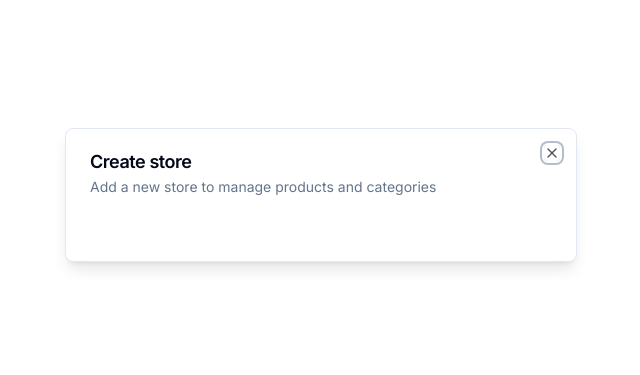
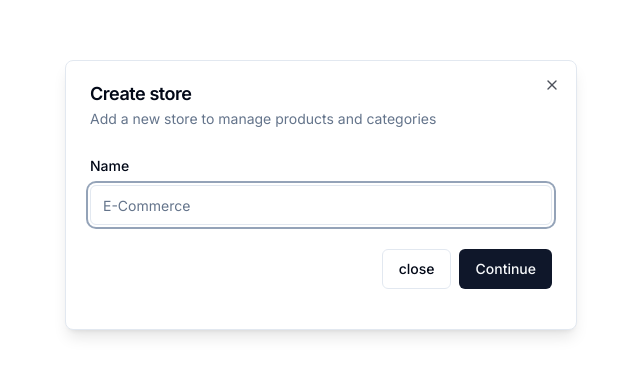
Before and after one commit to okellodaniel/e-cuk, a Next.js app: page / in a window 1280 px wide. Shown: the part 205-580 px from the top of the page, without its empty margins (319-959 px from the left). Built offline with nearby package versions, Linux system fonts and the light colour scheme.

Commit message:
Added missing logic for pop up form

```diff
--- a/components/modals/store-modal.tsx
+++ b/components/modals/store-modal.tsx
@@ -3,11 +3,13 @@
 import * as z from "zod";
 
 import { useStoreModal } from "@/hooks/use-store-modal"
-import { Modal } from "../ui/modal"
+import { Modal } from "@/components/ui/modal"
 import { useForm } from "react-hook-form";
 
 import { zodResolver } from "@hookform/resolvers/zod"
-import { Form } from "@/components/ui/form";
+import { Form, FormControl, FormField, FormItem, FormLabel, FormMessage } from "@/components/ui/form";
+import { Input } from "@/components/ui/input";
+import { Button } from "@/components/ui/button";
 
 const formSchema = z.object({ name: z.string().min(1) });
 
@@ -34,9 +36,31 @@
             onClose={storeModal.onClose}
         >
             <div className="space-y-4 py-2 pb-4">
-                <Form></Form>
+                <Form {...form}>
+                    <form onSubmit={form.handleSubmit(onSubmit)}>
+                        <FormField
+                            control={form.control}
+                            name="name"
+                            render={({ field }) => (
+                                <FormItem>
+                                    <FormLabel>
+                                        Name
+                                    </FormLabel>
+                                    <FormControl>
+                                        <Input placeholder="E-Commerce" {...field} />
+                                    </FormControl>
+                                    <FormMessage />
+                                </FormItem>
+                            )}
+                        />
+                        <div className="pt-6 space-x-2 flex items-center justify-end">
+                            <Button variant="outline" onClick={storeModal.onClose}>close</Button>
+                            <Button type="submit">Continue</Button>
+                        </div>
+                    </form>
+                </Form>
             </div>
         </Modal>
-    )
+    );
 
 }
```
